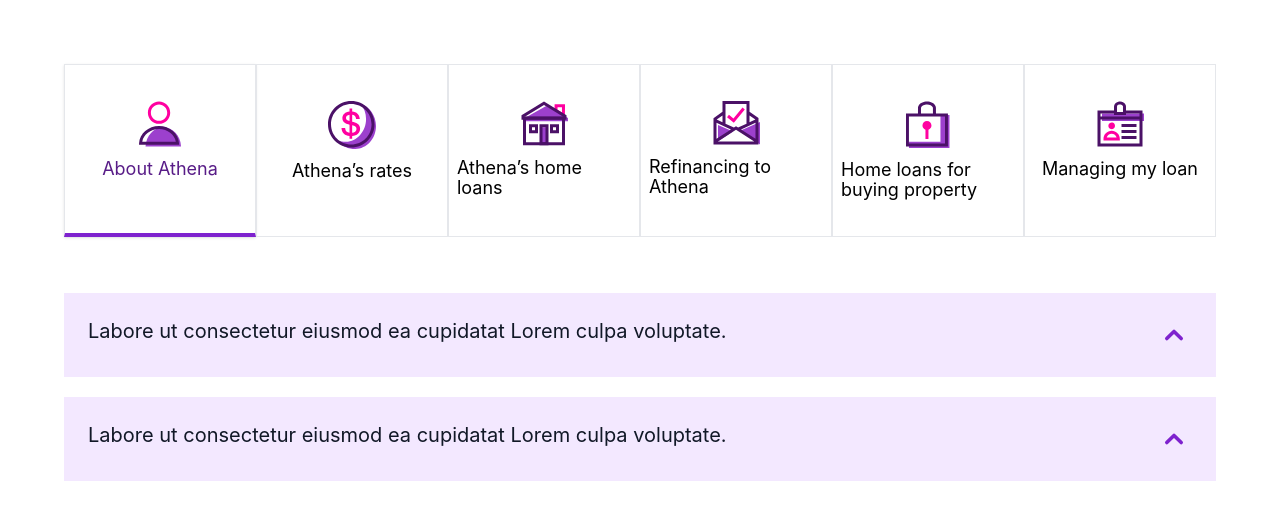
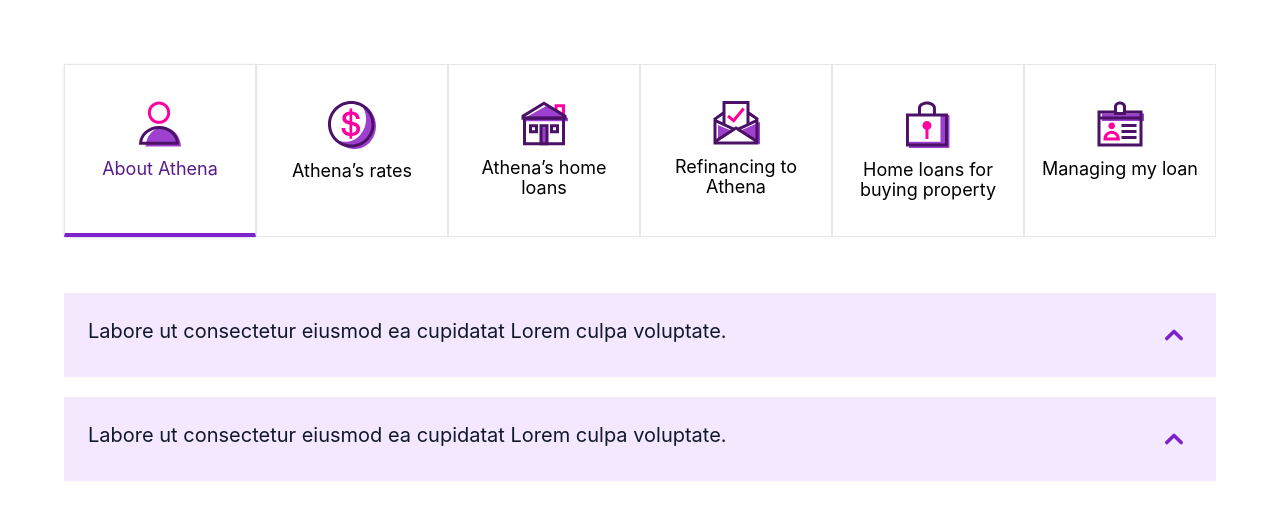
Before and after one commit to hr-sobuj/tab-accordion, a Next.js app: page / in a window 1280 px wide. Shown: the top 520 px of the page. Built offline with nearby package versions, Linux system fonts and the light colour scheme.

Commit message:
fixed some bug

```diff
--- a/pages/index.js
+++ b/pages/index.js
@@ -225,7 +225,7 @@
                     key={index}
                     className={({ selected }) =>
                       classNames(
-                        "w-full max-w-xl min-h-min py-9 px-2 text-lg leading-5 font-normal text-black",
+                        "w-full text-center max-w-xl min-h-min py-9 px-2 text-lg leading-5 font-normal text-black",
                         "border",
                         selected
                           ? "bg-white shadow text-purple-900 font-bold border-b-4 border-b-purple-700"
@@ -236,7 +236,7 @@
                     <div className="flex flex-col justify-center items-center gap-y-3">
                       <p>{item.icon}</p>
                       <span className={({selected})=>{
-                        classNames(selected?"text-lg font-semibold":"")
+                        classNames(selected?"font-semibold text-center":"")
                       }}>{item.title}</span>
                     </div>
                   </Tab>
```
